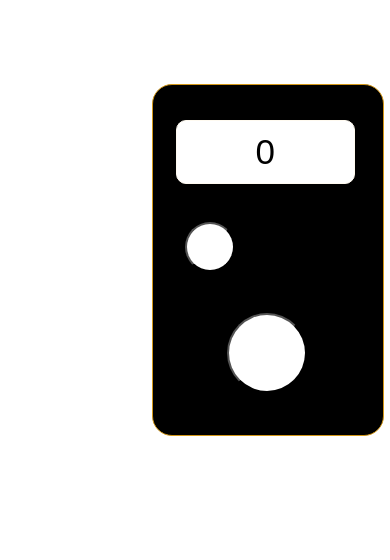
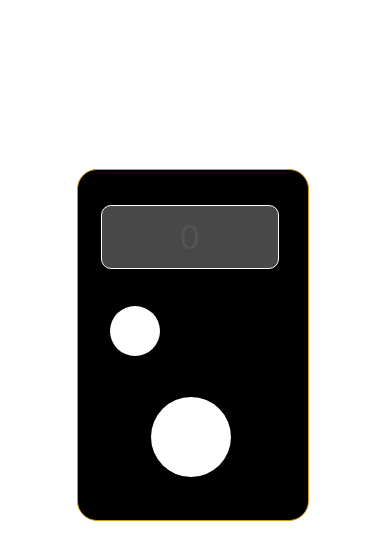
Before and after one commit to Mirismoil/tasbix, a plain HTML site: page index.html in a window 390 px wide. Drawn offline with Linux system fonts and the light colour scheme.

Commit message:
add mistakes

```diff
--- a/index.html
+++ b/index.html
@@ -5,11 +5,11 @@
     <meta http-equiv="X-UA-Compatible" content="IE=edge">
     <meta name="viewport" content="width=device-width, initial-scale=1.0">
     <link rel="stylesheet" href="./main.css">
-    <title>Document</title>
+    <title>Tasbih</title>
 </head>
 <body>
     <div class="tasbeh">
-        <input type="text" class="ekran" value="0">
+        <input type="text" class="ekran" disabled value="0">
         <button class="tugma"></button>
         <button class="tugma1"></button>
     </div>
--- a/main.css
+++ b/main.css
@@ -1,15 +1,14 @@
 body{
-    width: 90%;
+    width: 100%;
 }
-
 .tasbeh{
     width: 230px;
     height: 350px;
     background-color: rgb(0, 0, 0);
     border:1px solid rgb(211, 151, 23);
     position: absolute;
-    top: 10%;
-    left: 39%;
+    top: 20%;
+    left: 35%;
     border-radius: 20px;
 }
 .ekran{
@@ -31,6 +30,7 @@ body{
     width: 80px;
     height: 80px;
     border-radius: 50%;
+    border: 2px solid transparent;
     background-color: rgb(255, 255, 255);
 }
 .tugma:active{
@@ -42,9 +42,18 @@ body{
     left: 14%;
     width: 50px;
     height: 50px;
+    border: 2px solid transparent;
     border-radius: 50%;
     background-color: rgb(255, 255, 255);
 }
 .tugma1:active{
     border: 2px solid red;
 }
+
+
+
+@media only screen and (max-width:571px){
+    .tasbeh{
+        margin-left: -60px;
+    }
+}
```
